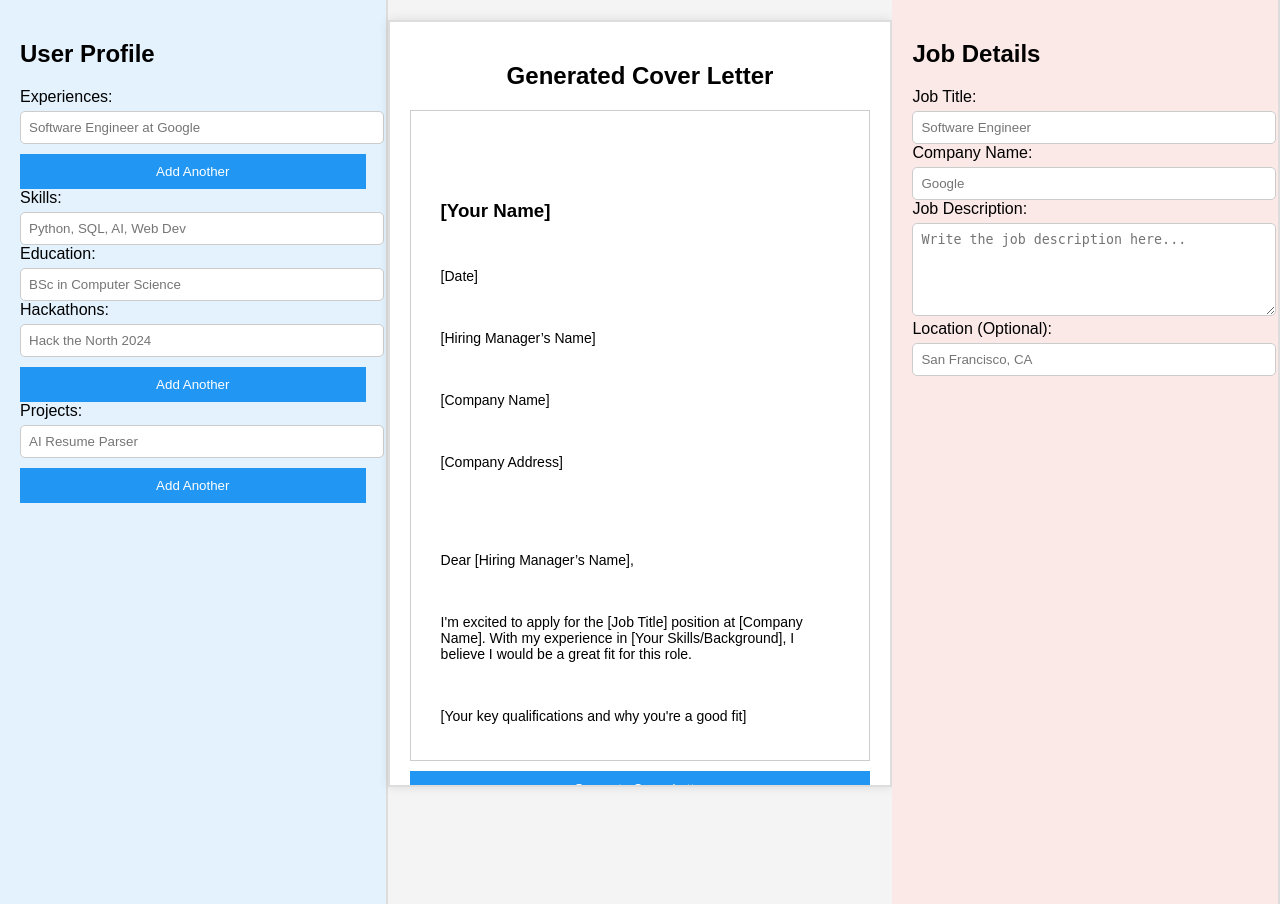
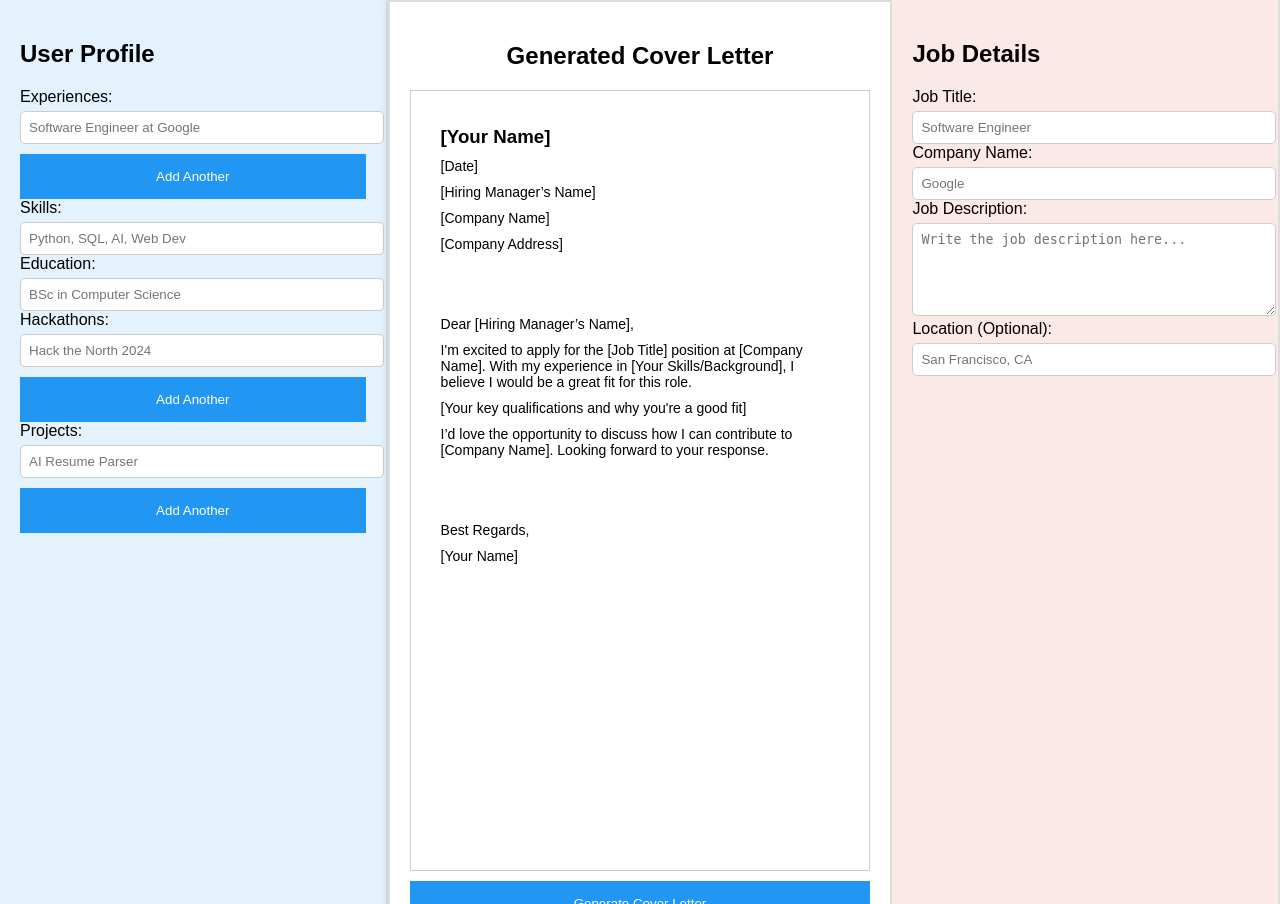
Before and after one commit to Gaurika-G/Jopply, a Flask app: page / in a window 1280 px wide. Run offline with Flask 3, Linux system fonts and the light colour scheme.

Commit message:
Second push main site

```diff
--- a/app.py
+++ b/app.py
@@ -49,10 +49,10 @@ def generate():
     # Save job details to a file (delete previous data first)
     job_file = "job_data.json"
     if os.path.exists(job_file):
-        os.remove(job_file)  # ✅ Delete previous job file to avoid old data
+        os.remove(job_file)
 
     with open(job_file, "w") as file:
-        json.dump(data, file, indent=4)  # ✅ Save new job details
+        json.dump(data, file, indent=4)
 
     # Extract job details for AI
     experiences = ", ".join(data.get("experiences", []))
--- a/static/styles.css
+++ b/static/styles.css
@@ -3,18 +3,20 @@ body {
     background: #f4f4f4;
     margin: 0;
     padding: 0;
+    height: 100%;  /* Ensure body takes up the full height of the screen */
 }
 
 .container {
     display: flex;
-    height: 100vh;
+    height: 100vh;  /* Full viewport height */
     justify-content: space-between;
+    overflow: hidden;  /* Hide overflow on the main page */
 }
 
 .section {
     padding: 20px;
     border-right: 2px solid #ddd;
-    overflow: auto;
+    overflow-y: auto;  /* Allow vertical scrolling within each section */
 }
 
 .left {
@@ -29,8 +31,9 @@ body {
     background: white;
     border: 2px solid #ddd;
     box-shadow: 0px 0px 10px rgba(0, 0, 0, 0.1);
-    height: 80vh;
-    margin-top: 20px;
+    height: 100%;  /* Full height of viewport */
+    display: flex;
+    flex-direction: column;
 }
 
 .right {
@@ -50,10 +53,13 @@ button {
     background: #2196F3;
     color: white;
     border: none;
-    padding: 10px;
+    padding: 15px;  /* Increased padding to make the button larger and easier to click */
     cursor: pointer;
-    margin-top: 10px;
     width: 100%;
+    margin-top: 10px;  /* Reduced margin-top to lift the button closer to the cover letter */
+    position: sticky;
+    bottom: 0;  /* Ensure the button stays at the bottom of the middle section */
+    z-index: 10;  /* Ensure button is always above other content */
 }
 
 button:hover {
@@ -62,12 +68,17 @@ button:hover {
 
 .cover-letter-box {
     width: 100%;
-    height: 90%;
+    height: 80vh;  /* Fixed height for A4-like layout */
     padding: 30px;
     border: 1px solid #ccc;
     box-sizing: border-box;
     text-align: left;
     white-space: pre-wrap;
+    overflow-y: auto;  /* Enables scrolling */
+    margin-bottom: 0; /* Reduced margin between the button and cover letter */
+    flex-grow: 1;  /* Ensures the cover letter box takes up remaining space */
+    display: flex;
+    flex-direction: column;
 }
 
 .cover-letter-box h3, .cover-letter-box p {
```
Also changed, not shown: job_data.json (added, +17 -0 lines).
